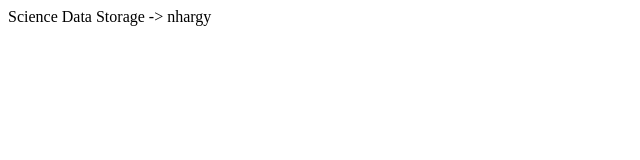
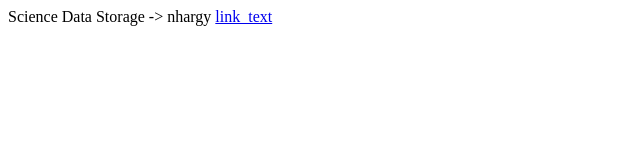
Before and after one commit to nhargy/nhargy.github.io, a plain HTML site: page index.html in a window 1280 px wide. Shown: the full height of the page, 0-640 px from the left. Drawn offline with Linux system fonts and the light colour scheme.

Commit message:
Added download link.

```diff
--- a/index.html
+++ b/index.html
@@ -4,4 +4,7 @@
   Science Data Storage -> nhargy
 </head>
 
+
+<a href="muon_data.zip" download>link_text</a>
+
 </html>
```
Also changed, not shown: 1 other file.
